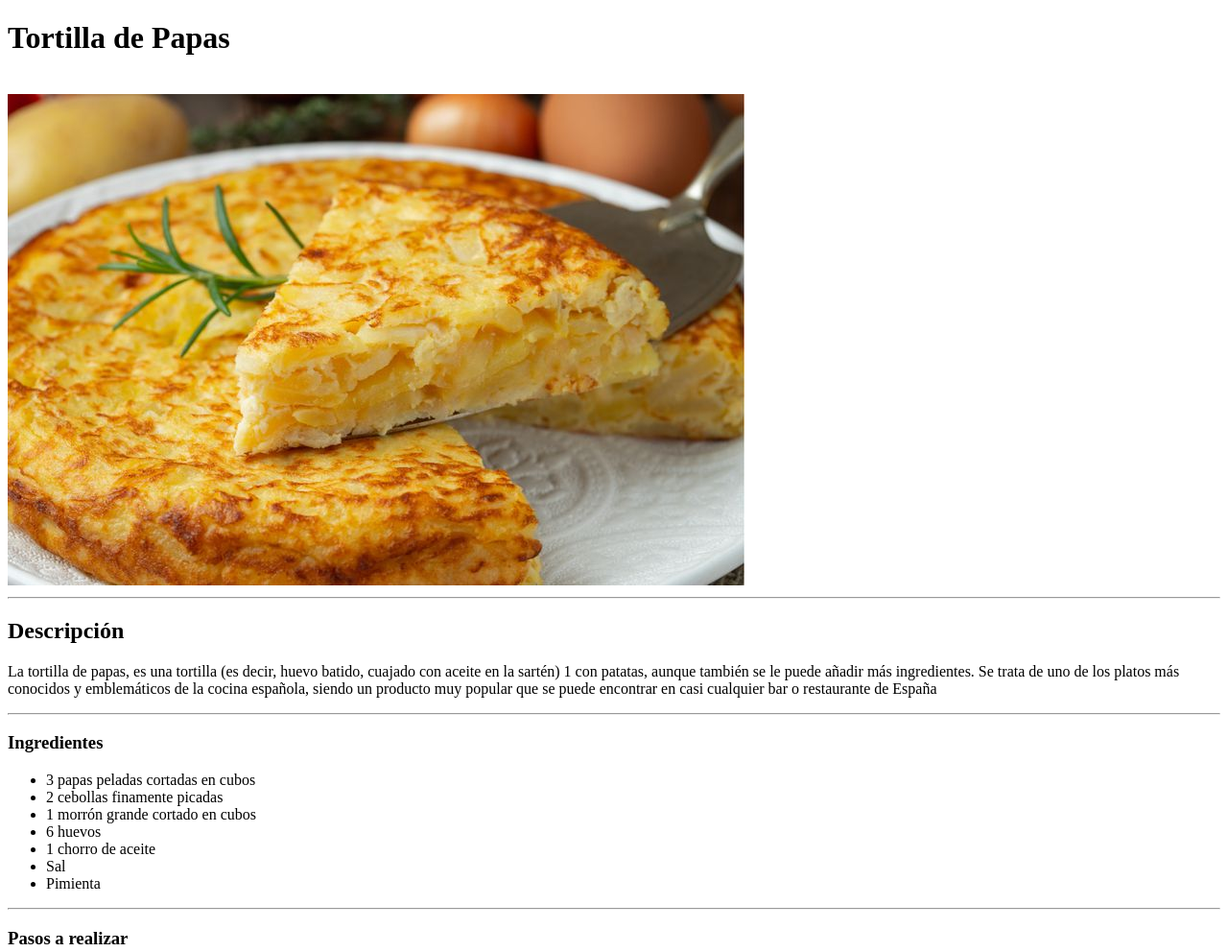
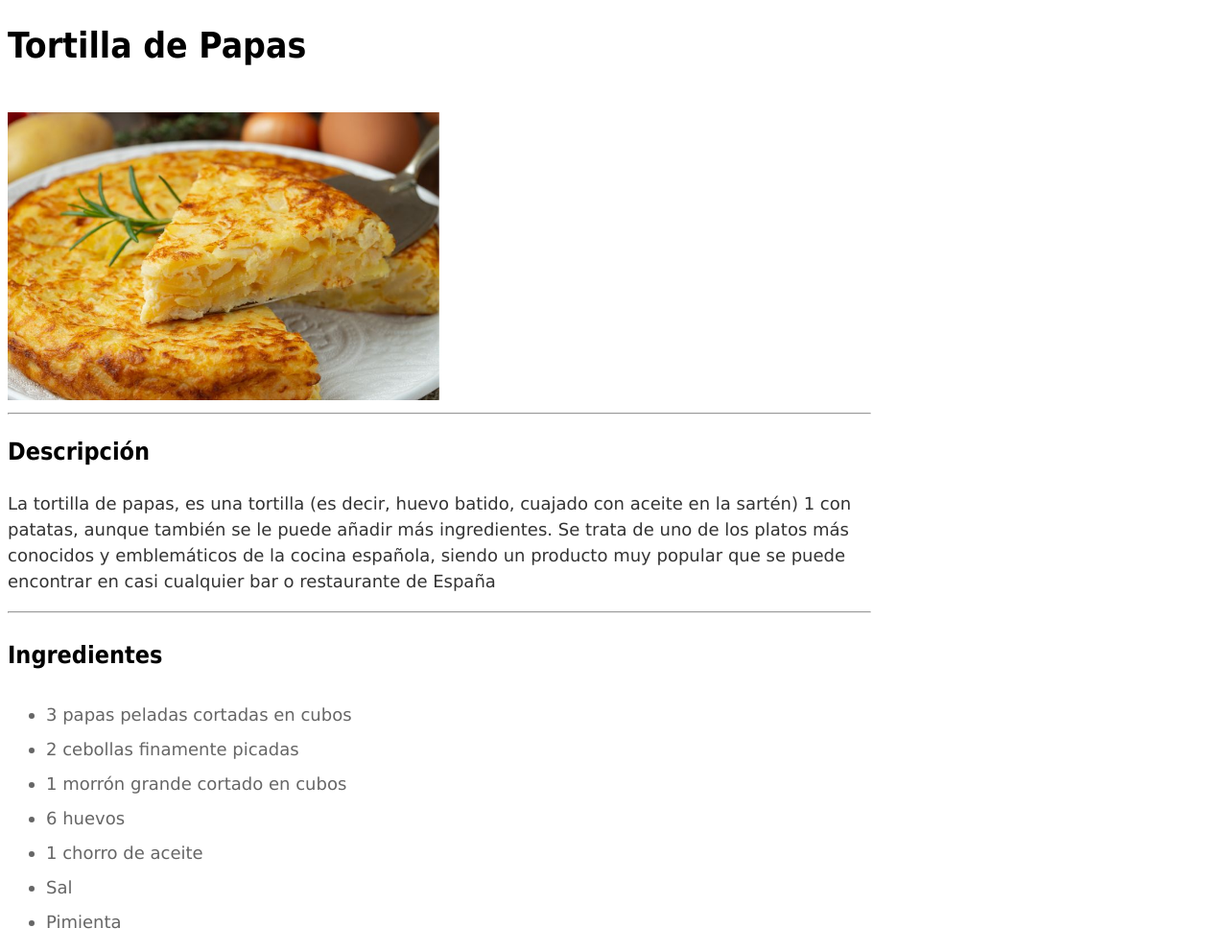
Before and after one commit to juanpilandaburu/actividad-frontend-protero-digital, a plain HTML site: page index.html in a window 1280 px wide. Shown: the top 992 px of the page at 96% size. Drawn offline with Linux system fonts and the light colour scheme.

Commit message:
Add files via upload

```diff
--- a/index.html
+++ b/index.html
@@ -6,9 +6,10 @@
     <meta name="viewport" content="width=device-width, initial-scale=1.0">
     <title>Proyecto EDLP</title>
     <script src="https://kit.fontawesome.com/4f5505aac5.js" crossorigin="anonymous"></script>
+    <link rel="stylesheet" href="style.css">
 </head>
 <body>
-    <h1>
+    <h1 class="tituloppal">
         Tortilla de Papas
     </h1>
 
@@ -19,7 +20,7 @@
 
     <hr>
 
-    <h2>
+    <h2 class="titulosec">
         Descripción
     </h2>
 
@@ -32,7 +33,7 @@
 
     <hr>
 
-    <h3>
+    <h3 class="titulosec">
         Ingredientes
     </h3>
 
@@ -48,7 +49,7 @@
 
     <hr>
 
-    <h3>
+    <h3 class="titulosec">
         Pasos a realizar
     </h3>
 
@@ -74,7 +75,7 @@
     <hr>
 
     <form action="">
-        <h4>
+        <h4 class="titulosec">
         ¡Contactanos!
         </h4>
         <input type="text" name="Nombre" placeholder="Tu nombre completo">
@@ -90,7 +91,7 @@
 
         <hr>
 
-    <h4>
+    <h4 class="titulosec">
         Mis redes sociales
     </h4>
     <div>
@@ -112,7 +113,7 @@
 
     <hr>
 
-    <h4>¿Dónde estoy?</h4>
+    <h4 class="titulosec" >¿Dónde estoy?</h4>
 
     <div>
         <iframe src="https://www.google.com/maps/embed?pb=!1m18!1m12!1m3!1d3284.343355168926!2d-58.43838638461252!3d-34.5954781804616!2m3!1f0!2f0!3f0!3m2!1i1024!2i768!4f13.1!3m3!1m2!1s0x95bcca743513f5b5%3A0xb82dcc2414fc736!2sLoyola%20590%2C%20C1414AUL%20CABA!5e0!3m2!1ses-419!2sar!4v1631212643733!5m2!1ses-419!2sar" width="600" height="450" style="border:0;" allowfullscreen="" loading="lazy"></iframe>
--- /dev/null
+++ b/style.css
@@ -0,0 +1,34 @@
+body{
+font-family: Verdana, Geneva, Tahoma, sans-serif;
+font-size: 18px;
+width: 900px;
+}
+
+.tituloppal{
+    font-size: 37px;
+    line-height: 46px;
+    font-family: 'Tahoma';
+    color: black;
+}
+
+.titulosec{
+    font-size: 25px;
+    line-height: 38px;
+    font-family: tahoma, Helvetica, sans-serif;
+}
+
+p{
+    font-size: 18px;
+    line-height: 27px;
+    color: #333;
+}
+
+img{
+    width: 50%;
+    height: 100%;
+}
+
+li{
+    color: #666;
+    line-height: 2em;
+}
```
